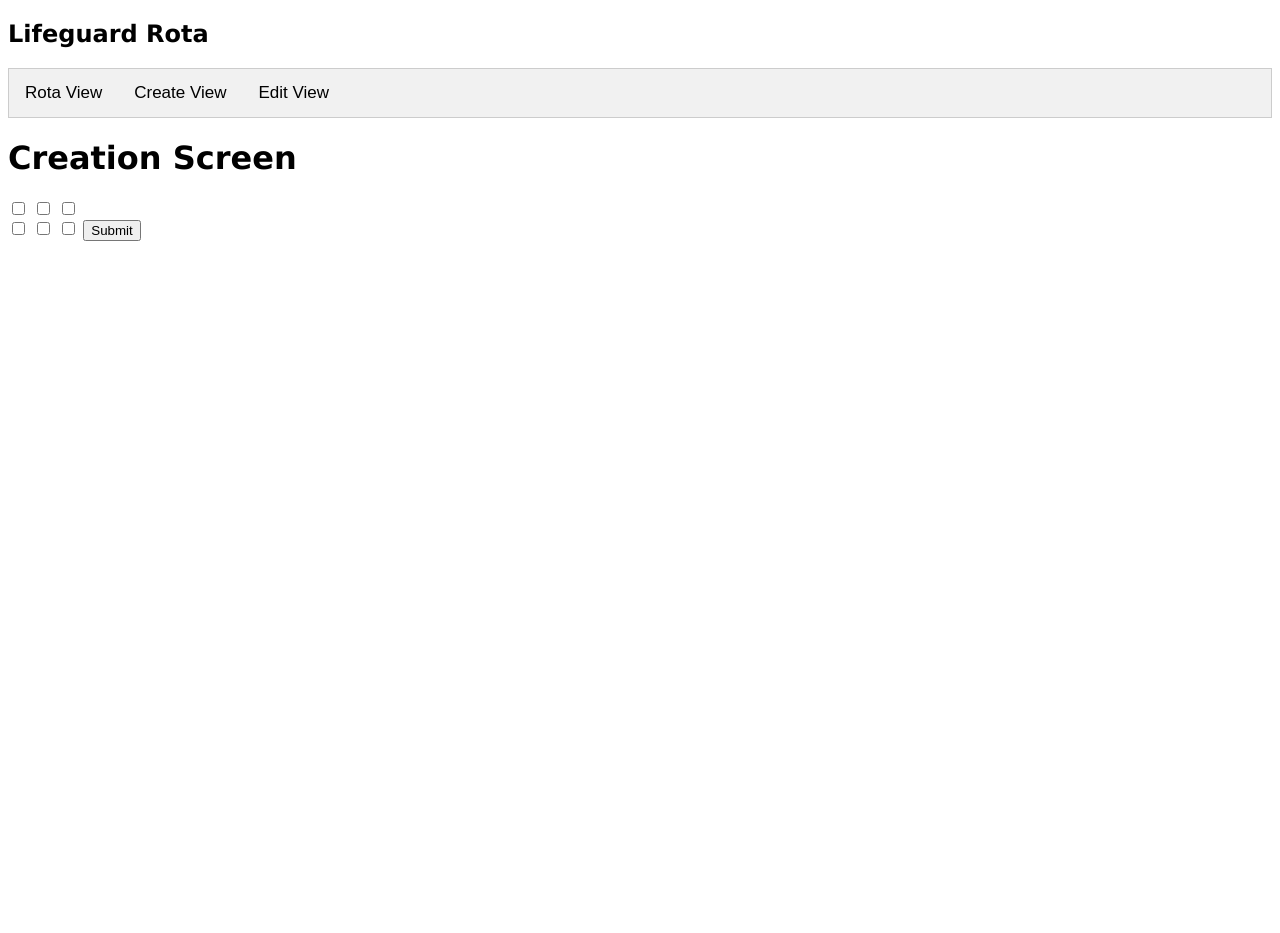
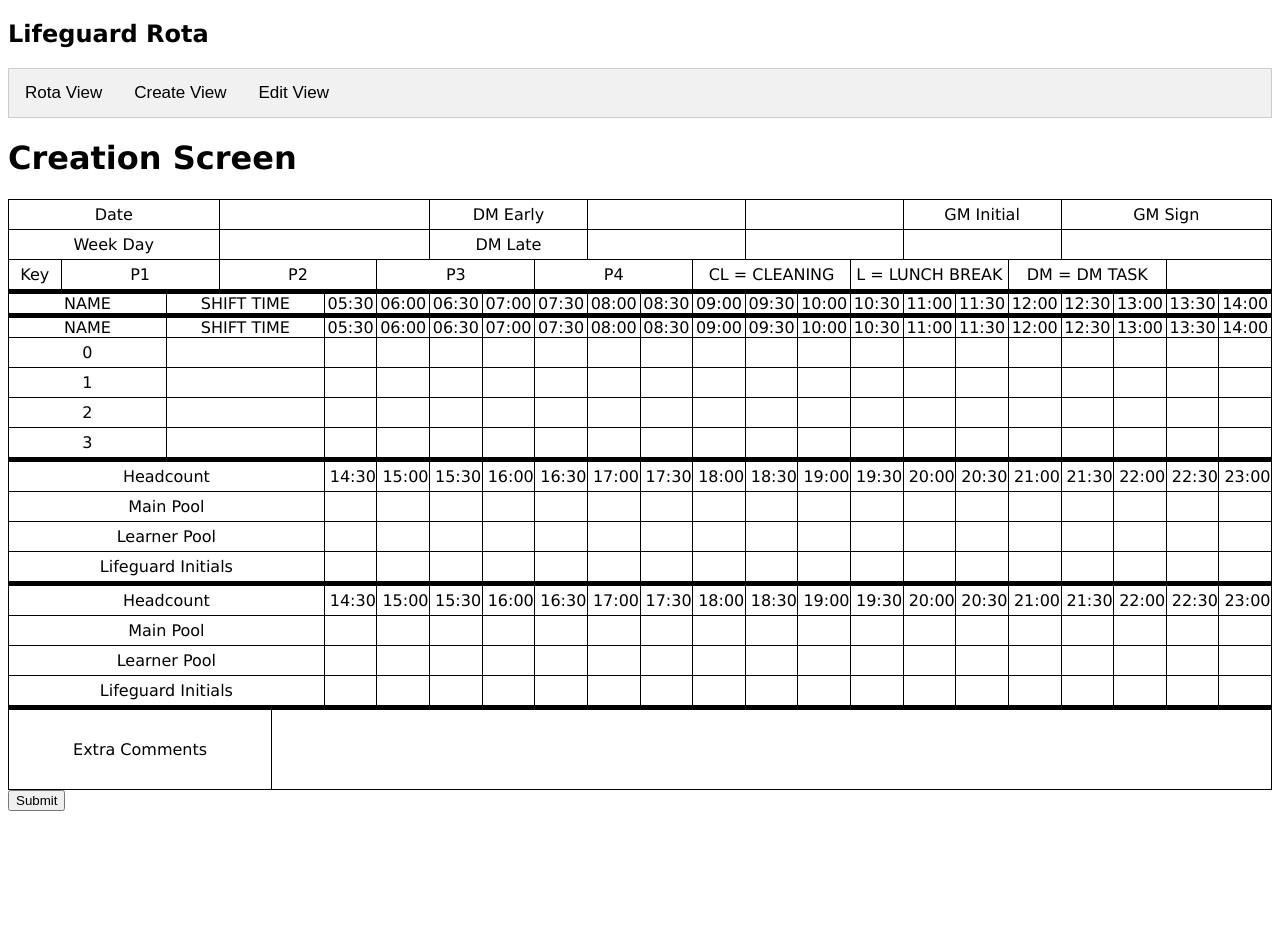
Before and after one commit to LargeDoot/OCR-Courcework-Project, a Flask app: page /create in a window 1280 px wide. Before the commit the page ends 241 px from the top, so only its background shows below. Run offline with Flask 2, Linux system fonts and the light colour scheme; parts of the project's set-up code (start-up, migrations or seed data) failed here and were passed over.

Commit message:
Commenting Etc

```diff
--- a/templates/create.html
+++ b/templates/create.html
@@ -3,6 +3,9 @@
 <head>
 
 <link rel="stylesheet" href="static/style.css">
+
+{% set timesEarly = ["05:30","06:00","06:30","07:00","07:30","08:00","08:30","09:00","09:30",
+                              "10:00","10:30","11:00","11:30","12:00","12:30","13:00","13:30","14:00"] %}
 
 </head>
 <body>
@@ -18,23 +21,308 @@
 
 <h1>Creation Screen</h1>
 
+<form method="post">
+
+<table style="width:100%">
+
+	<tr>
+		<td colspan="4">Date</td>
+		<td colspan="4">	</td>
+		<td colspan="3">DM Early</td>
+		<td colspan="3">	</td>
+		<td colspan="3">	</td>
+		<td colspan="3">GM Initial</td>
+		<td colspan="4">GM Sign</td>
+	</tr>
+
+	<tr>
+		<td colspan="4">Week Day</td>
+		<td colspan="4">	</td>
+		<td colspan="3">DM Late</td>
+		<td colspan="3">	</td>
+		<td colspan="3">	</td>
+		<td colspan="3">	</td>
+		<td colspan="4">	</td>
+	</tr>
+
+	<tr>
+		<td>Key</td>
+
+		<td colspan="3">P1</td>
+		<td colspan="3">P2</td>
+		<td colspan="3">P3</td>
+		<td colspan="3">P4</td>
+		<td colspan="3">CL = CLEANING</td>
+		<td colspan="3">L = LUNCH BREAK</td>
+		<td colspan="3">DM = DM TASK</td>
+	</tr>
 
 
-<form method="post">
 
-	<input type="checkbox" name="person1" value="06:00"/>
-	<input type="checkbox" name="person1" value="06:30"/>
-	<input type="checkbox" name="person1" value="07:00"/>
+	<tr> <!-- LOOP FOR DISPLAYING ALL TIMES AM -->
+		<td colspan="3" id="thkUp">NAME</td>
+		<td colspan="3" id="thkUp">SHIFT TIME</td>
 
-	<br>
+		{% for i in range(18) %}
 
-	<input type="checkbox" name="person2" value="06:00"/>
-	<input type="checkbox" name="person2" value="06:30"/>
-	<input type="checkbox" name="person2" value="07:00"/>
+			<td id="thkUp">{{ timesEarly[i] }}</td>
 
-	<input type="submit"/>
+		{% endfor %}
+	</tr>
+
+
+	{% for name in people %} <!-- LOOP FOR DISPLAYING ALL TICKBOXES AM -->
+		<tr id="normalCells">
+			<td colspan="3">
+
+				<input type="text"/>
+
+			</td>
+			<td colspan="3">
+
+				<select name="test">
+				{% for option in timesEarly[i] %}
+					<option>meme</option>
+					<option value="test">meme</option>
+				{% endfor %}
+
+				</select>
+			</td>
+
+			{% for i in range(18) %}
+
+				<td>
+
+					<input type="checkbox" name="{{ name }}" value="{{ i }}">{{ name }}
+
+				</td>
+
+			{% endfor %}
+
+		</tr>
+
+	{% endfor %}
+
+
+	<tr class="thickUp">
+		<td colspan="3" id="thkUp">NAME</td>
+		<td colspan="3" id="thkUp">SHIFT TIME</td>
+		{% for i in range(18) %}
+
+			<td id="thkUp">{{ timesEarly[i] }}</td>
+
+		{% endfor %}
+	</tr>
+
+	{% for name in range(4) %}
+		<tr id="normalCells">
+			<td colspan="3">{{ name }}</td>
+			<td colspan="3"></td>
+
+			{% for i in range(18) %}
+
+				<td></td>
+
+			{% endfor %}
+
+
+
+		</tr>
+
+	{% endfor %}
+
+	<tr class="thickUp">
+		<td colspan="6" id="thkUp">Headcount</td>
+		<td>14:30</td>
+		<td>15:00</td>
+		<td>15:30</td>
+		<td>16:00</td>
+		<td>16:30</td>
+		<td>17:00</td>
+		<td>17:30</td>
+		<td>18:00</td>
+		<td>18:30</td>
+		<td>19:00</td>
+		<td>19:30</td>
+		<td>20:00</td>
+		<td>20:30</td>
+		<td>21:00</td>
+		<td>21:30</td>
+		<td>22:00</td>
+		<td>22:30</td>
+		<td>23:00</td>
+	</tr>
+
+	<tr>
+		<td colspan="6">Main Pool</td>
+		<td></td>
+		<td></td>
+		<td></td>
+		<td></td>
+		<td></td>
+		<td></td>
+		<td></td>
+		<td></td>
+		<td></td>
+		<td></td>
+		<td></td>
+		<td></td>
+		<td></td>
+		<td></td>
+		<td></td>
+		<td></td>
+		<td></td>
+		<td></td>
+	</tr>
+
+	<tr>
+		<td colspan="6">Learner Pool</td>
+		<td></td>
+		<td></td>
+		<td></td>
+		<td></td>
+		<td></td>
+		<td></td>
+		<td></td>
+		<td></td>
+		<td></td>
+		<td></td>
+		<td></td>
+		<td></td>
+		<td></td>
+		<td></td>
+		<td></td>
+		<td></td>
+		<td></td>
+		<td></td>
+	</tr>
+
+	<tr>
+		<td colspan="6">Lifeguard Initials</td>
+		<td></td>
+		<td></td>
+		<td></td>
+		<td></td>
+		<td></td>
+		<td></td>
+		<td></td>
+		<td></td>
+		<td></td>
+		<td></td>
+		<td></td>
+		<td></td>
+		<td></td>
+		<td></td>
+		<td></td>
+		<td></td>
+		<td></td>
+		<td></td>
+	</tr>
+
+	<tr class="thickUp">
+		<td colspan="6" id="thkUp">Headcount</td>
+		<td>14:30</td>
+		<td>15:00</td>
+		<td>15:30</td>
+		<td>16:00</td>
+		<td>16:30</td>
+		<td>17:00</td>
+		<td>17:30</td>
+		<td>18:00</td>
+		<td>18:30</td>
+		<td>19:00</td>
+		<td>19:30</td>
+		<td>20:00</td>
+		<td>20:30</td>
+		<td>21:00</td>
+		<td>21:30</td>
+		<td>22:00</td>
+		<td>22:30</td>
+		<td>23:00</td>
+	</tr>
+
+	<tr>
+		<td colspan="6">Main Pool</td>
+		<td></td>
+		<td></td>
+		<td></td>
+		<td></td>
+		<td></td>
+		<td></td>
+		<td></td>
+		<td></td>
+		<td></td>
+		<td></td>
+		<td></td>
+		<td></td>
+		<td></td>
+		<td></td>
+		<td></td>
+		<td></td>
+		<td></td>
+		<td></td>
+	</tr>
+
+	<tr>
+		<td colspan="6">Learner Pool</td>
+		<td></td>
+		<td></td>
+		<td></td>
+		<td></td>
+		<td></td>
+		<td></td>
+		<td></td>
+		<td></td>
+		<td></td>
+		<td></td>
+		<td></td>
+		<td></td>
+		<td></td>
+		<td></td>
+		<td></td>
+		<td></td>
+		<td></td>
+		<td></td>
+	</tr>
+
+	<tr>
+		<td colspan="6">Lifeguard Initials</td>
+		<td></td>
+		<td></td>
+		<td></td>
+		<td></td>
+		<td></td>
+		<td></td>
+		<td></td>
+		<td></td>
+		<td></td>
+		<td></td>
+		<td></td>
+		<td></td>
+		<td></td>
+		<td></td>
+		<td></td>
+		<td></td>
+		<td></td>
+		<td></td>
+	</tr>
+
+
+
+	<tr>
+		<td colspan="5" style="padding: 30px;border-top-width: thick;">Extra Comments</td>
+		<td colspan="19" style="border-top-width: thick">	</td>
+	</tr>
+
+
+</table>
+
+<input type="submit"/>
 
 </form>
 
+<br><br><br><br><br><br>
+
+
 </body>
 </html>
```
Also changed, not shown: Main1.py (+16 -14 lines).
